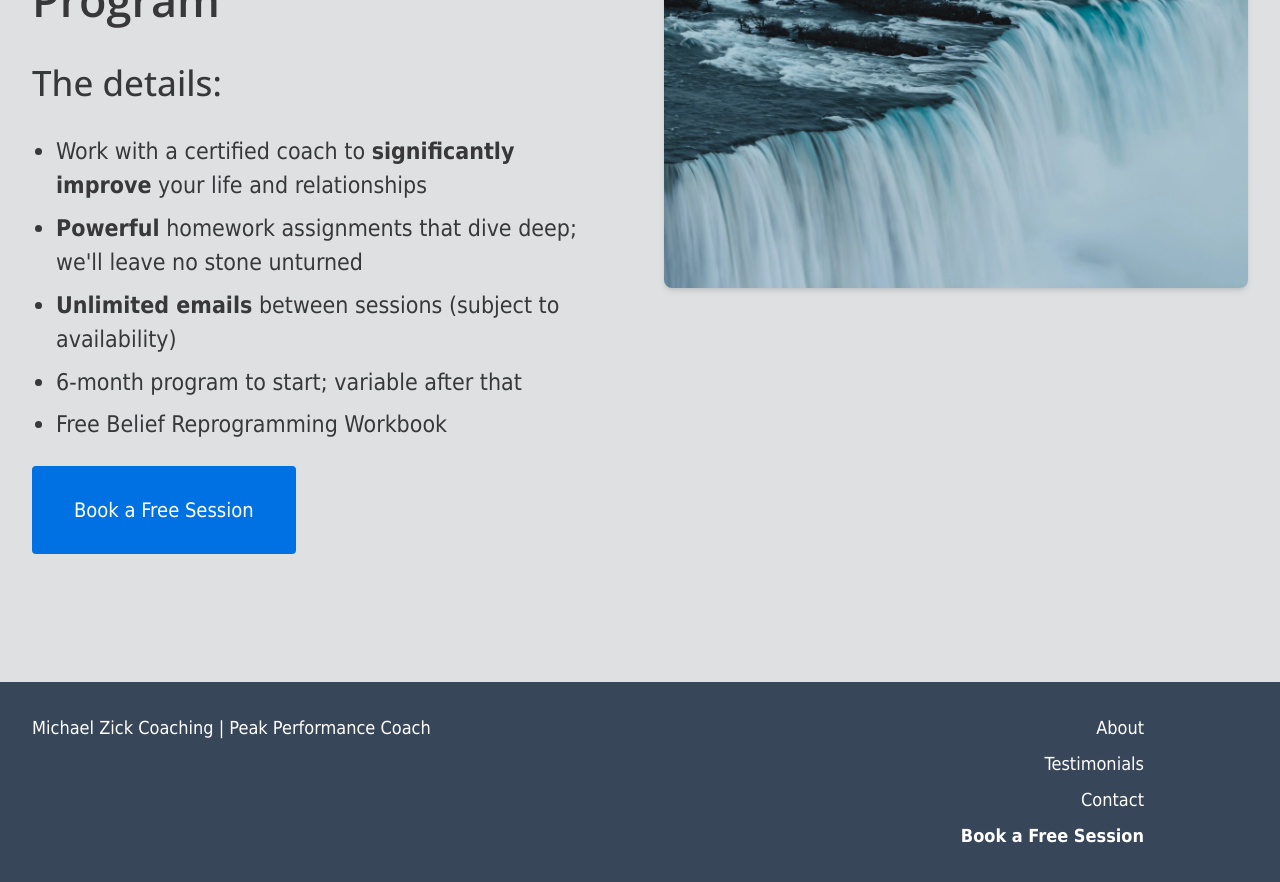
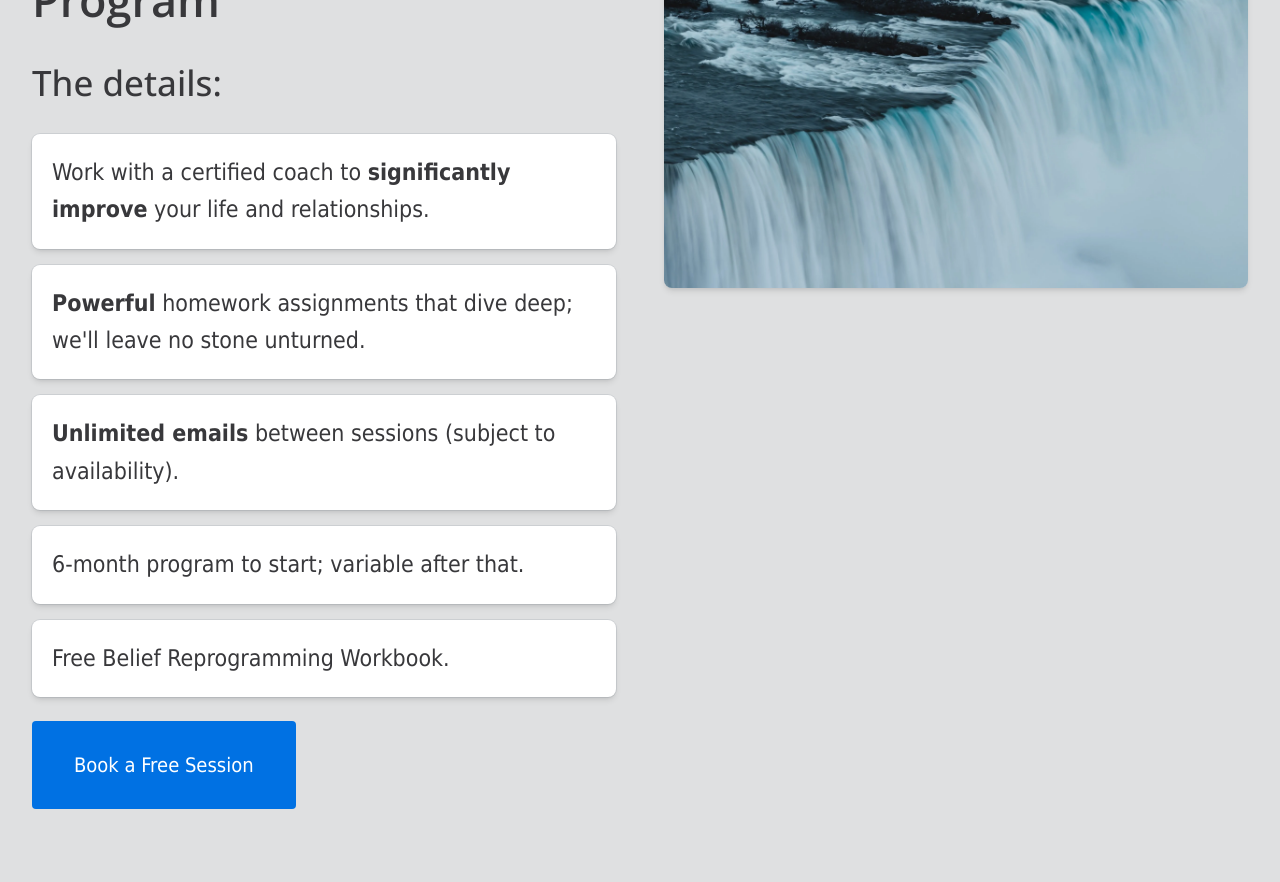
Before and after one commit to michaelzick/michaelzick.com, a Next.js app: page / in a window 1280 px wide. Shown: the part 3420-4302 px from the top of the page. Built offline with nearby package versions, Linux system fonts and the light colour scheme.

Commit message:
bullets are now stacked cards

```diff
--- a/components/sections/ProgramSection.tsx
+++ b/components/sections/ProgramSection.tsx
@@ -1,6 +1,6 @@
 'use client';
 
-import type { RefObject } from 'react';
+import type { ReactNode, RefObject } from 'react';
 import { FadeInSection } from '../FadeInSection';
 
 interface ProgramSectionProps {
@@ -11,6 +11,20 @@ interface ProgramSectionProps {
 }
 
 export function ProgramSection({ sectionRef, titleRef, scrollMarginTop, isVisible }: ProgramSectionProps) {
+  const detailItems: ReactNode[] = [
+    <>
+      Work with a certified coach to <strong>significantly improve</strong> your life and relationships.
+    </>,
+    <>
+      <strong>Powerful</strong> homework assignments that dive deep; we&apos;ll leave no stone unturned.
+    </>,
+    <>
+      <strong>Unlimited emails</strong> between sessions (subject to availability).
+    </>,
+    <>6-month program to start; variable after that.</>,
+    <>Free Belief Reprogramming Workbook.</>,
+  ];
+
   return (
     <section
       id="program"
@@ -24,18 +38,15 @@ export function ProgramSection({ sectionRef, titleRef, scrollMarginTop, isVisibl
             Individual Coaching Program
           </h2>
           <h3 className="text-[35px] font-medium">The details:</h3>
-          <ul className="list-disc space-y-2 pl-6 text-[23px]">
-            <li>
-              Work with a certified coach to <strong>significantly improve</strong> your life and relationships
-            </li>
-            <li>
-              <strong>Powerful</strong> homework assignments that dive deep; we&apos;ll leave no stone unturned
-            </li>
-            <li>
-              <strong>Unlimited emails</strong> between sessions (subject to availability)
-            </li>
-            <li>6-month program to start; variable after that</li>
-            <li>Free Belief Reprogramming Workbook</li>
+          <ul className="list-none space-y-4 p-0 text-[23px]">
+            {detailItems.map((item, index) => (
+              <li
+                key={index}
+                className="rounded-lg bg-white p-5 font-medium leading-relaxed text-default-grey shadow-md ring-1 ring-dark-blue/10"
+              >
+                {item}
+              </li>
+            ))}
           </ul>
           <a
             href="https://calendly.com/michaelzick/45min"
```
